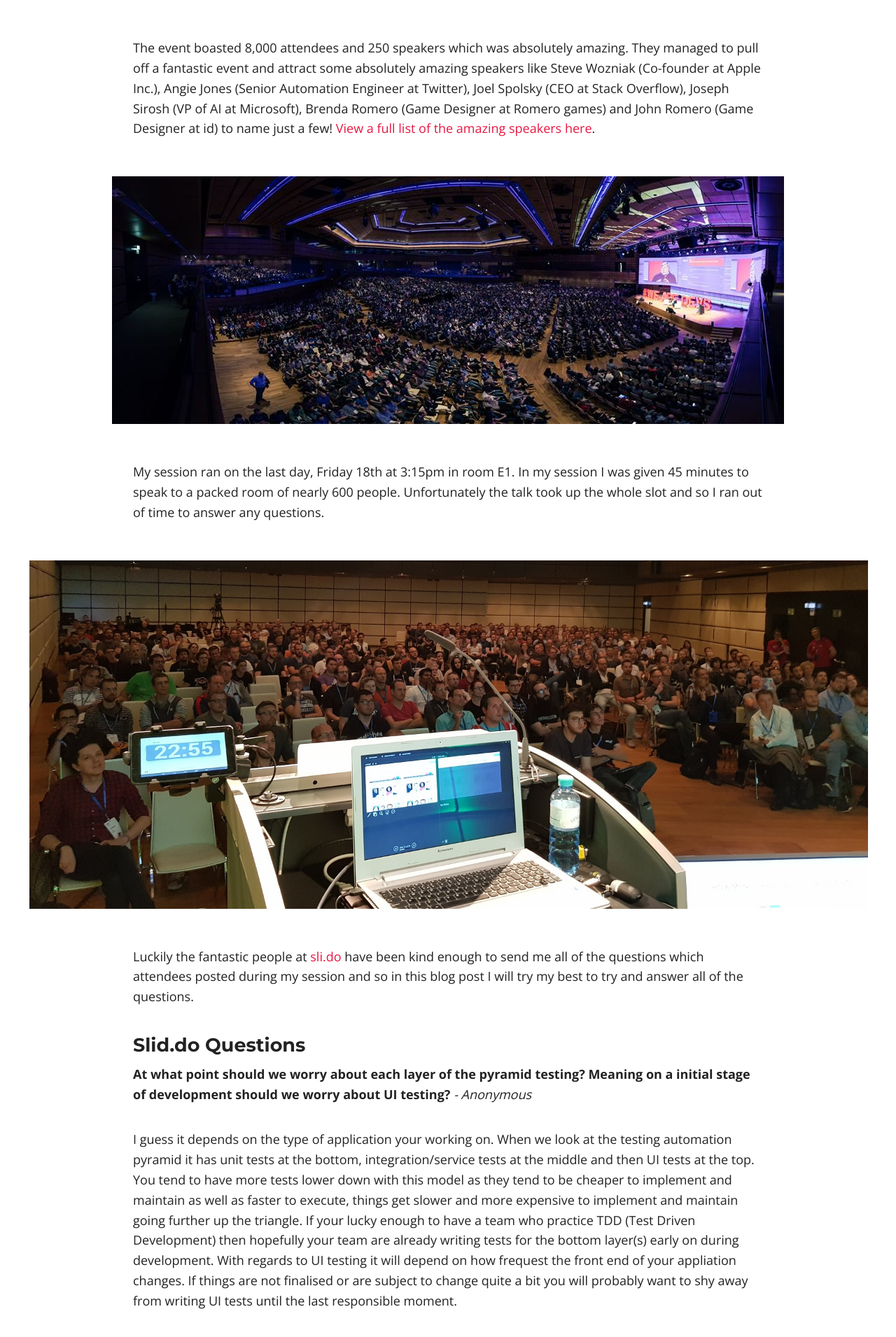
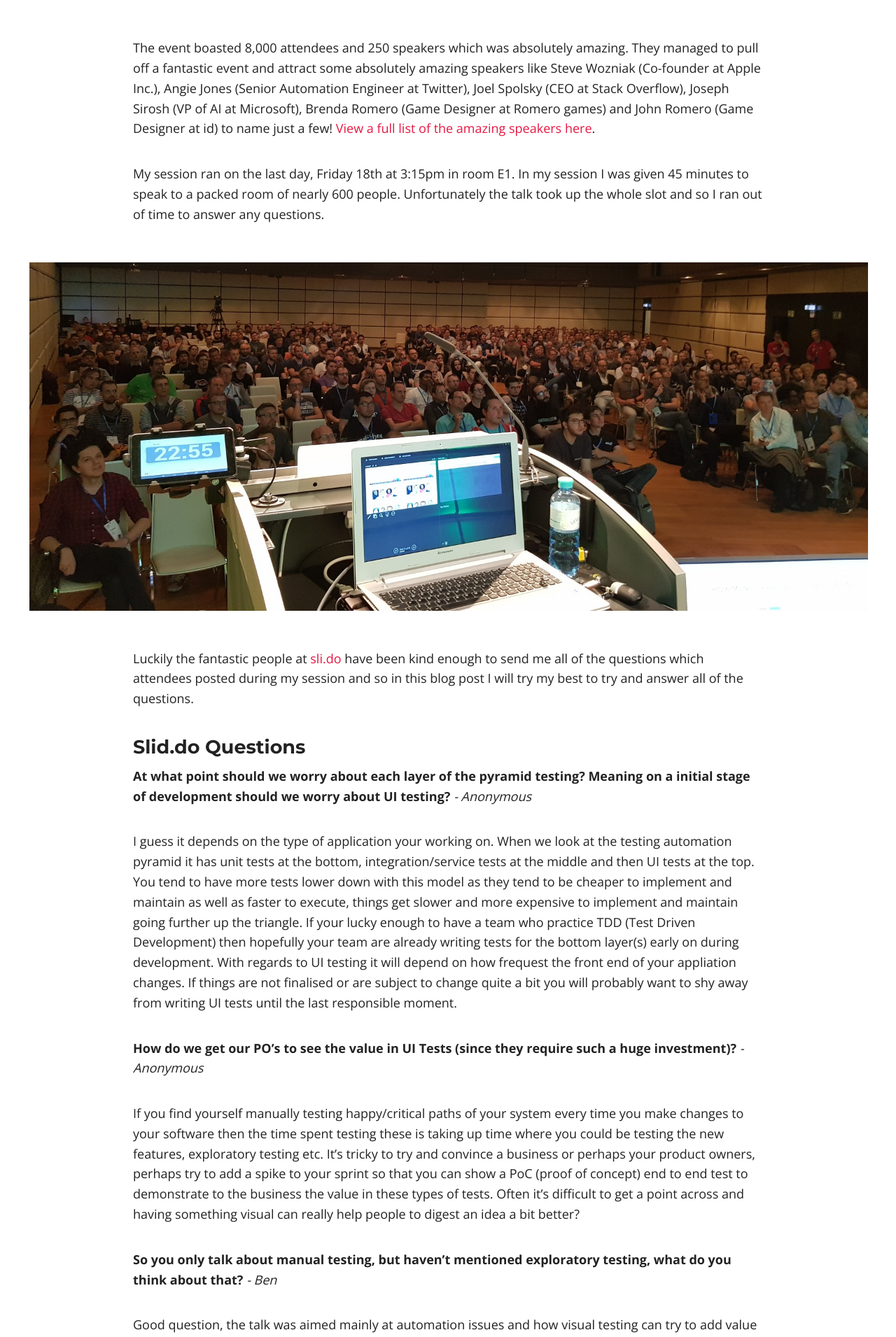
Before and after one commit to vivrichards600/vivrichards600.github.io, a Jekyll site: the page built from _posts/2018-05-22-wearedevelopers-2018-qanda-from-slido.md, in a window 1280 px wide. Shown: the part 847-2758 px from the top of the page at 70% size. Built offline with Jekyll 4.4.1, drawn with Linux system fonts in a browser that asks for light colours; nearby versions of some CDN libraries; comment, search, counter and statistics services are not loaded.

```diff
--- a/_posts/2018-05-22-wearedevelopers-2018-qanda-from-slido.md
+++ b/_posts/2018-05-22-wearedevelopers-2018-qanda-from-slido.md
@@ -16,8 +16,6 @@
 Last week (16-18 May) I was invited to take part in the [WeAreDevelopers conference](http://www.wearedevelopers.com/) taking place in Vienna, Austria. I was accepted to give a talk I've been giving a lot recently at local meetups and conferences "Spot the difference - automating visual regression testing".
 
 The event boasted 8,000 attendees and 250 speakers which was absolutely amazing. They managed to pull off a fantastic event and attract some absolutely amazing speakers like Steve Wozniak (Co-founder at Apple Inc.), Angie Jones (Senior Automation Engineer at Twitter), Joel Spolsky (CEO at Stack Overflow), Joseph Sirosh (VP of AI at Microsoft), Brenda Romero (Game Designer at Romero games) and John Romero (Game Designer at id) to name just a few! [View a full list of the amazing speakers here](https://www.wearedevelopers.com/speakers/).
-
-![_config.yml]({{ site.baseurl }}/images/wad.jpg)
 
 My session ran on the last day, Friday 18th at 3:15pm in room E1. In my session I was given 45 minutes to speak to a packed room of nearly 600 people. Unfortunately the talk took up the whole slot and so I ran out of time to answer any questions.
 
```
Also changed, not shown: images/wad.jpg (deleted).
